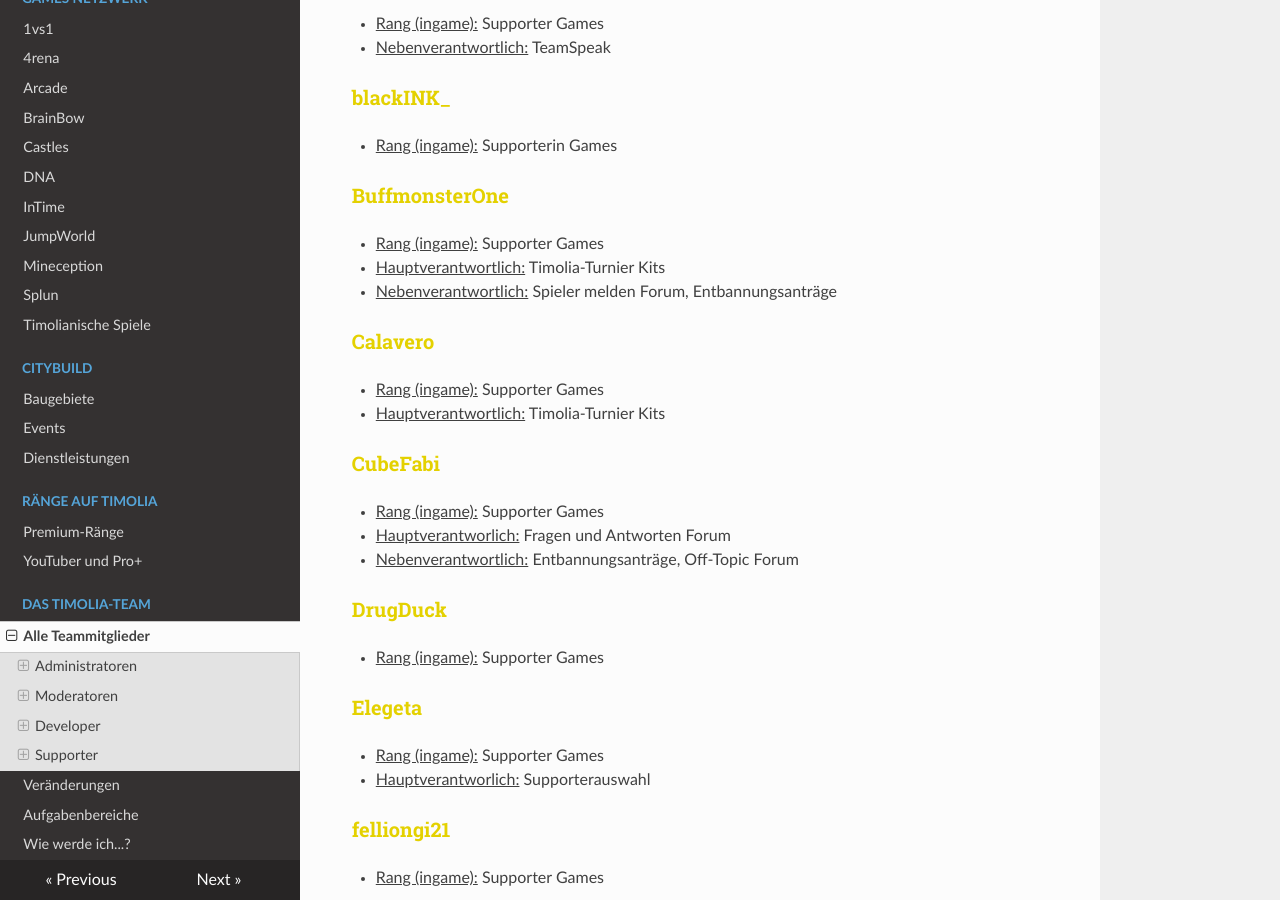
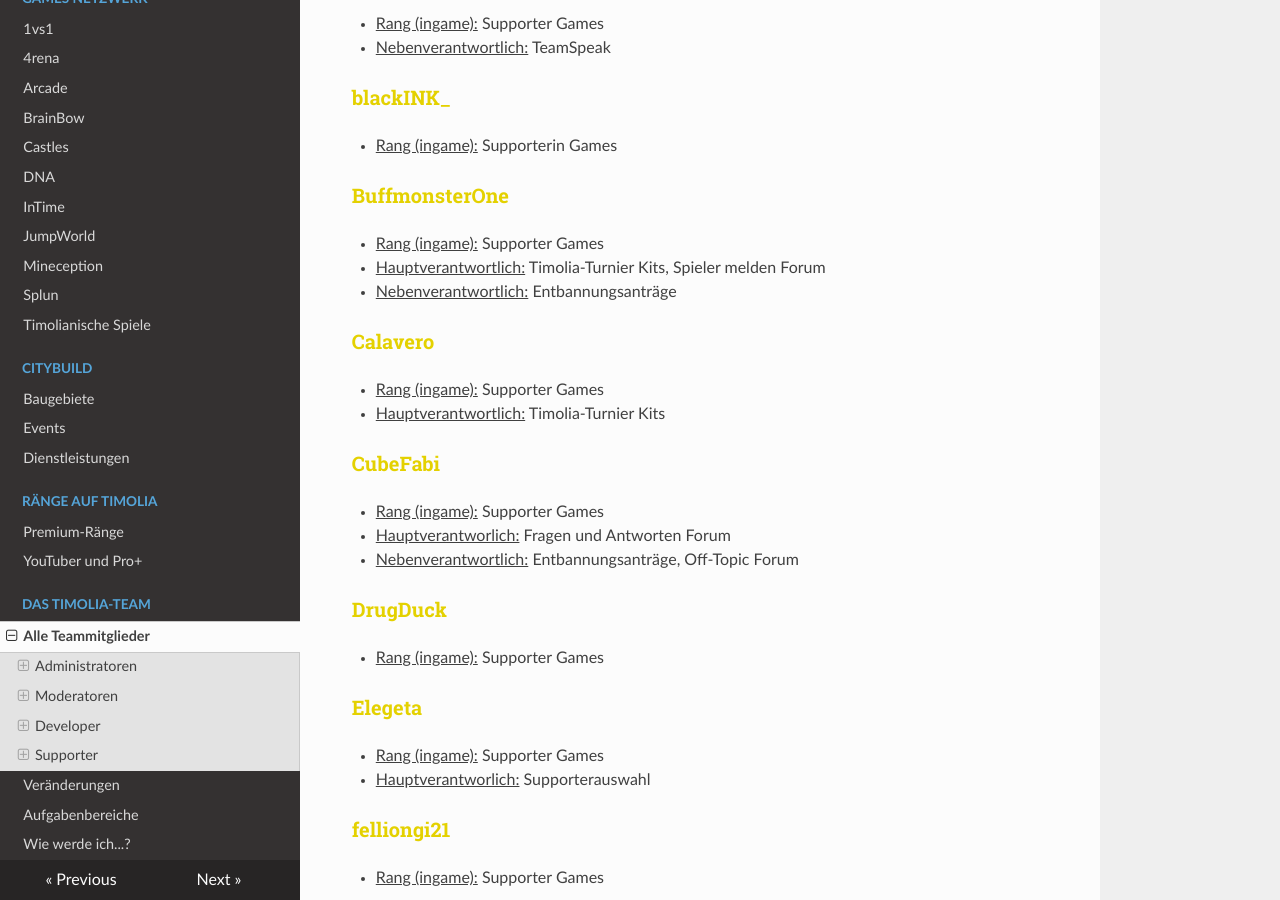
Before and after one commit to TimoliaDE/HowTo, an MkDocs documentation site: the page built from docs/team/members.md, in a window 1280 px wide and 900 px high, scrolled down 3806 px. Built offline with MkDocs 1.6.1, drawn with Linux system fonts in a browser that asks for light colours; nearby versions of some CDN libraries; old or Windows-style settings are respelled for this version of MkDocs; some of the changed text lies outside the part shown.

```diff
--- a/docs/team/members.md
+++ b/docs/team/members.md
@@ -127,8 +127,8 @@ Sie stehen für alle grundlegenden Fragen und Reports zur Verfügung und sind di
 
 ### <strong><span style="color:#E4D100">BuffmonsterOne</span></strong>
 - <u>Rang (ingame):</u> Supporter Games
-- <u>Hauptverantwortlich:</u> Timolia-Turnier Kits
-- <u>Nebenverantwortlich:</u> Spieler melden Forum, Entbannungsanträge
+- <u>Hauptverantwortlich:</u> Timolia-Turnier Kits, Spieler melden Forum
+- <u>Nebenverantwortlich:</u> Entbannungsanträge
 
 ###<strong><span style="color:#E4D100">Calavero</span></strong>
 - <u>Rang (ingame):</u> Supporter Games
@@ -182,10 +182,6 @@ Sie stehen für alle grundlegenden Fragen und Reports zur Verfügung und sind di
 - <u>Rang (ingame):</u> Supporter Games
 - <u>Hauptverantworlich:</u> Spielmodi Foren
 - <u>Nebenverantwortlich:</u> Anregungen und Vorschläge Forum, YouTuber-Events, TeamSpeak
-
-### <strong><span style="color:#E4D100">mTAce</span></strong>
-- <u>Rang (ingame):</u> Supporter Games
-- <u>Hauptverantwortlich:</u> Spieler melden Forum
 
 ### <strong><span style="color:#E4D100">Percyfan55</span></strong>
 - <u>Rang (ingame):</u> Supporter Games
```
Also changed, not shown: docs/team/responsibilities.md (+1 -2 lines).
